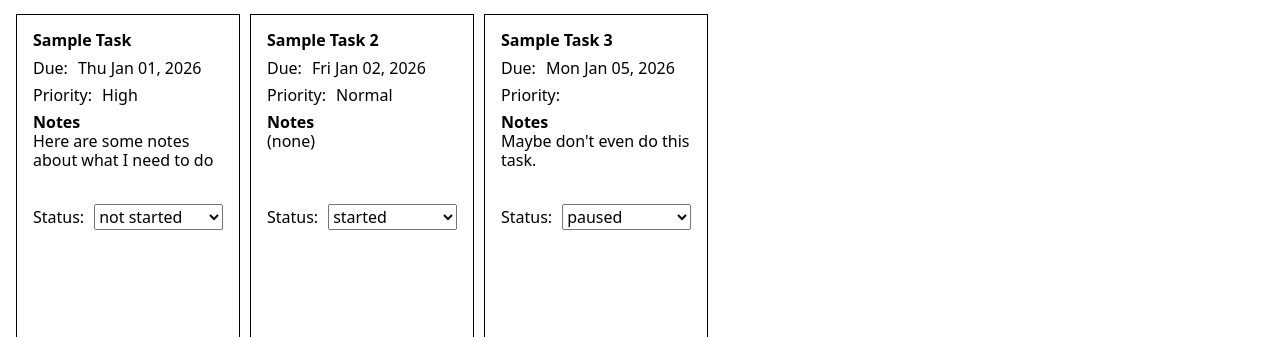
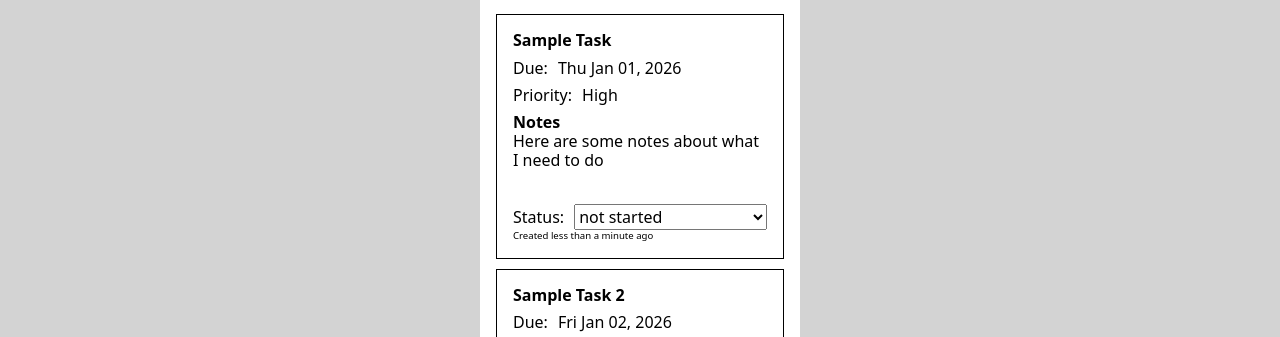
Before and after one commit to yshng/todo, a website built with webpack: page src/index.html in a window 1280 px wide. Shown: the part 72-409 px from the top of the page. Built offline with nearby package versions, Linux system fonts and the light colour scheme.

Commit message:
create small view window for cards, re-arrange in columns

```diff
--- a/src/layout.css
+++ b/src/layout.css
@@ -8,6 +8,7 @@
 :root {
   font-family: system-ui, sans-serif;
 }
+
 
 button, input, textarea, select {
   font-family: inherit;
@@ -44,9 +45,11 @@ body, header, main {
 }
 
 #content > div {
+  width: 20em;
+  margin: 0 auto;
   background-color: white;
   display: grid;
-  grid-template-columns: repeat(6,14em);
+  grid-template-rows: repeat(auto,20em);
   gap: 10px;
   overflow: scroll;
   padding: 1em;
```
